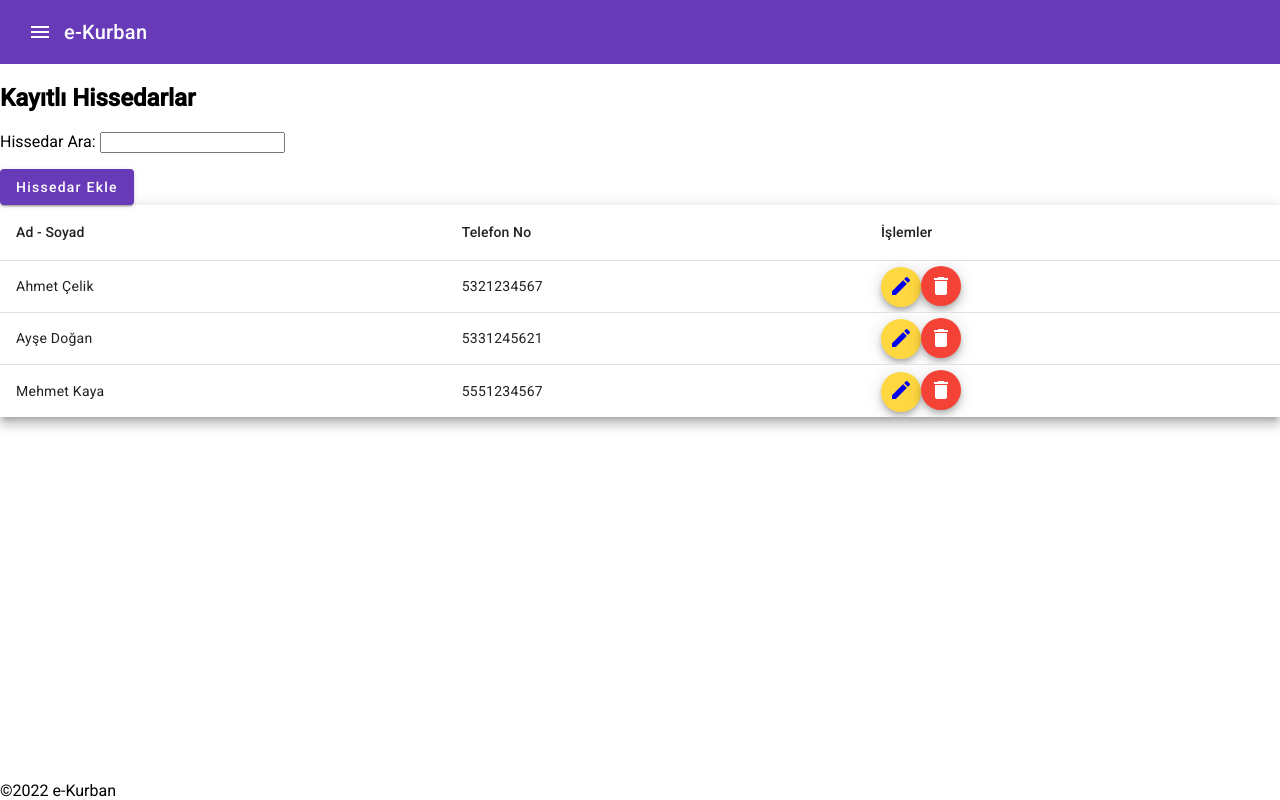
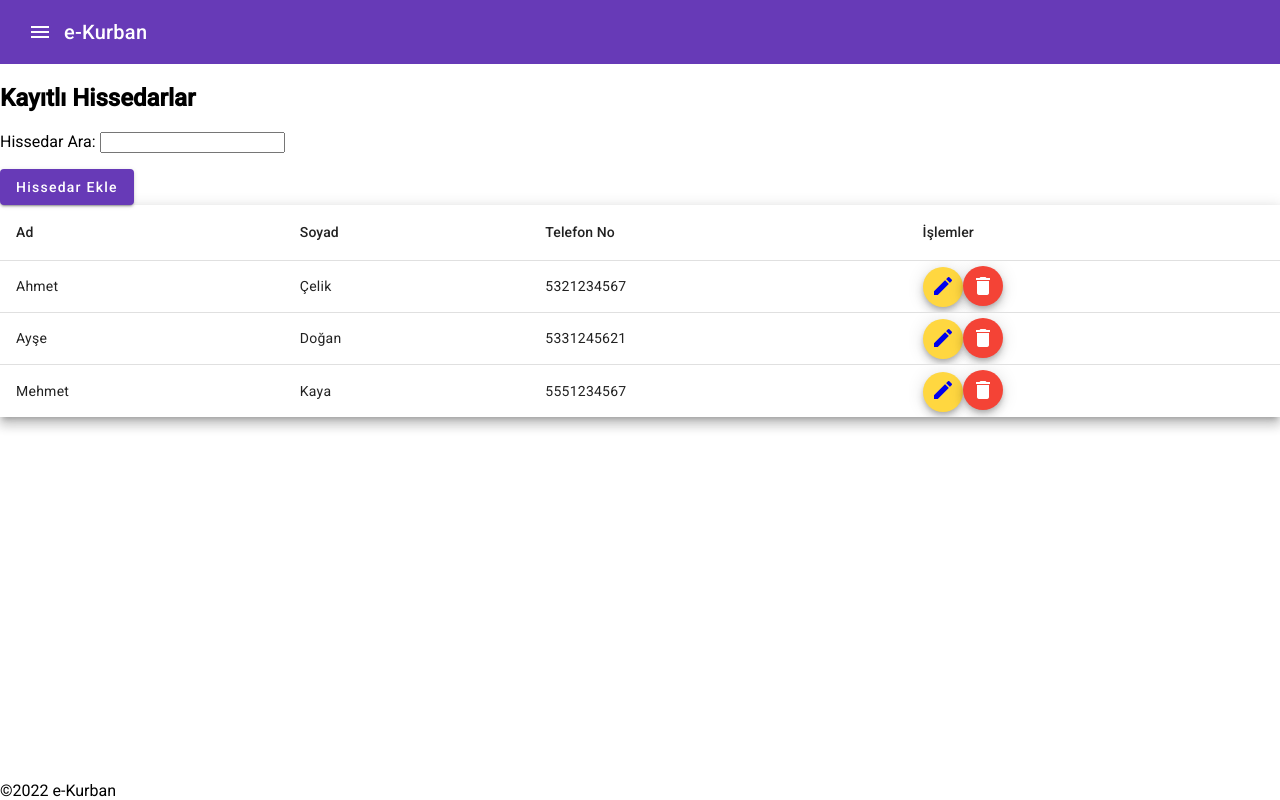
Before and after one commit to lanco0/e-kurban-web-app, an Angular app in the folder client/: page /hissedarlar in a window 1280 px wide. Built offline with nearby package versions, Linux system fonts and the light colour scheme.

Commit message:
hissedar modeli değiştirildi.

```diff
--- a/client/src/app/components/hissedar-ara/hissedar-ara.component.html
+++ b/client/src/app/components/hissedar-ara/hissedar-ara.component.html
@@ -5,7 +5,7 @@
   <ul class="search-result">
     <li *ngFor="let hissedar of hissedarlar$ | async" >
       <a routerLink="/hissedarlar/{{hissedar.id}}">
-        {{hissedar.adSoyad}}
+        {{hissedar.ad}}
       </a>
     </li>
   </ul>
--- a/client/src/app/components/hissedar-duzenle/hissedar-duzenle.component.html
+++ b/client/src/app/components/hissedar-duzenle/hissedar-duzenle.component.html
@@ -1,8 +1,13 @@
 <h2>Hissedar Düzenle</h2>
 
 <mat-form-field>
-    <mat-label>Ad-Soyad</mat-label>
-    <input matInput placeholder="" value="{{hissedar.adSoyad}}">
+    <mat-label>Ad</mat-label>
+    <input matInput placeholder="" value="{{hissedar.ad}}">
+</mat-form-field><br>
+
+<mat-form-field>
+    <mat-label>Soyad</mat-label>
+    <input matInput placeholder="" value="{{hissedar.soyad}}">
 </mat-form-field><br>
 
 <mat-form-field>
--- a/client/src/app/components/hissedarlar/hissedarlar.component.html
+++ b/client/src/app/components/hissedarlar/hissedarlar.component.html
@@ -8,9 +8,14 @@
     <!--- Note that these columns can be defined in any order.
           The actual rendered columns are set as a property on the row definition" -->
 
-    <ng-container matColumnDef="adSoyad">
-        <th mat-header-cell *matHeaderCellDef> Ad - Soyad </th>
-        <td mat-cell *matCellDef="let element"> {{element.adSoyad}} </td>
+    <ng-container matColumnDef="ad">
+        <th mat-header-cell *matHeaderCellDef> Ad</th>
+        <td mat-cell *matCellDef="let element"> {{element.ad}} </td>
+    </ng-container>
+
+    <ng-container matColumnDef="soyad">
+        <th mat-header-cell *matHeaderCellDef> Soyad </th>
+        <td mat-cell *matCellDef="let element"> {{element.soyad}} </td>
     </ng-container>
 
     <ng-container matColumnDef="tel">
--- a/client/src/app/components/hissedarlar/hissedarlar.component.ts
+++ b/client/src/app/components/hissedarlar/hissedarlar.component.ts
@@ -11,7 +11,7 @@ import {HissedarService} from "../../services/hissedar.service";
 export class HissedarlarComponent {
   hissedarlar: Hissedar[] = HISSEDARLAR;
   dataSource = this.hissedarlar;
-  displayedColumns: string[] = ['adSoyad', 'tel', 'islemler'];
+  displayedColumns: string[] = ['ad', 'soyad', 'tel', 'islemler'];
 
   constructor(private hissedarService: HissedarService) {
   }
--- a/client/src/app/mock-data.ts
+++ b/client/src/app/mock-data.ts
@@ -17,13 +17,13 @@ export const KURBANLAR: Kurban[] = [
 ];
 
 export const HISSEDAR: Hissedar =
-  { id: 1, adSoyad: "Ahmet Çelik", tel: "5321234567" }
+  { id: 1, ad: "Ahmet", soyad: "Çelik", tel: "5321234567" }
 ;
 
 export const HISSEDARLAR: Hissedar[] = [
-  { id: 1, adSoyad: "Ahmet Çelik", tel: "5321234567" },
-  { id: 2, adSoyad: "Ayşe Doğan", tel: "5331245621" },
-  { id: 3, adSoyad: "Mehmet Kaya", tel: "5551234567" },
+  { id: 1, ad: "Ahmet", soyad: "Çelik", tel: "5321234567" },
+  { id: 2, ad: "Ayşe", soyad: "Doğan", tel: "5331245621" },
+  { id: 3, ad: "Mehmet", soyad: "Kaya", tel: "5551234567" },
 ];
 
 
--- a/client/src/app/models/hissedar.ts
+++ b/client/src/app/models/hissedar.ts
@@ -1,5 +1,6 @@
 export interface Hissedar {
     id: number;
-    adSoyad: string;
+    ad: string;
+    soyad: string;
     tel: string;
 }
```
